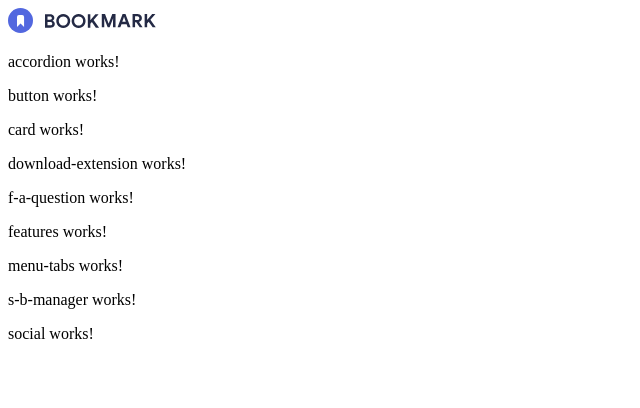
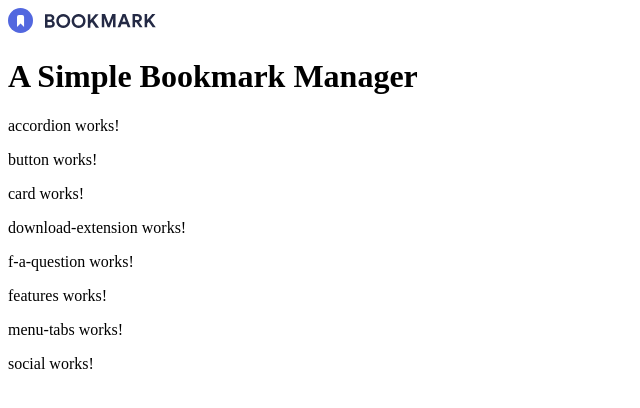
Before and after one commit to VictorGonPe/Angular-Bookmark, an Angular app: page / in a window 1280 px wide. Shown: the top 408 px of the page, without its empty margins (0-640 px from the left). Built offline with nearby package versions, Linux system fonts and the light colour scheme.

Commit message:
feat: start section manayer layout

```diff
--- a/src/app/app.component.html
+++ b/src/app/app.component.html
@@ -1,4 +1,5 @@
 <app-header></app-header>
+<app-s-b-manager></app-s-b-manager>
 <app-accordion></app-accordion>
 <app-button></app-button>
 <app-card></app-card>
@@ -6,5 +7,4 @@
 <app-f-a-question></app-f-a-question>
 <app-features></app-features>
 <app-menu-tabs></app-menu-tabs>
-<app-s-b-manager></app-s-b-manager>
 <app-social></app-social>
--- a/src/app/components/s-b-manager/s-b-manager.component.html
+++ b/src/app/components/s-b-manager/s-b-manager.component.html
@@ -1 +1 @@
-<p>s-b-manager works!</p>
+<h1>A Simple Bookmark Manager</h1>
```
